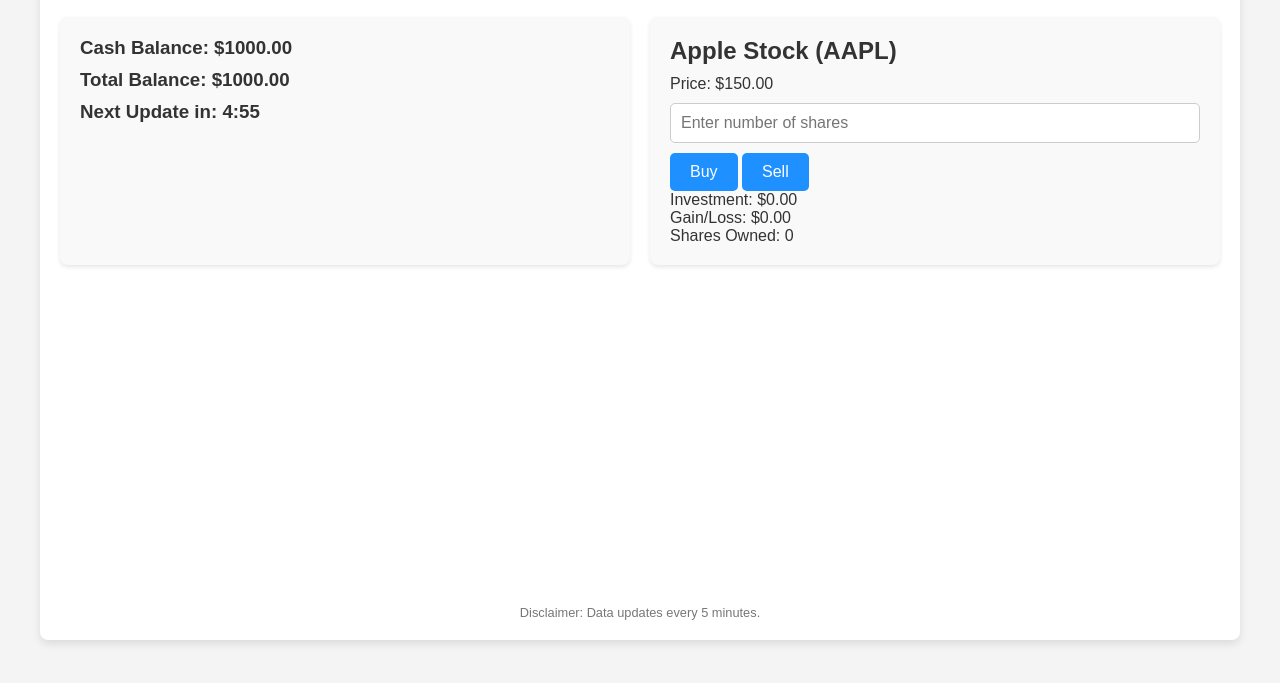
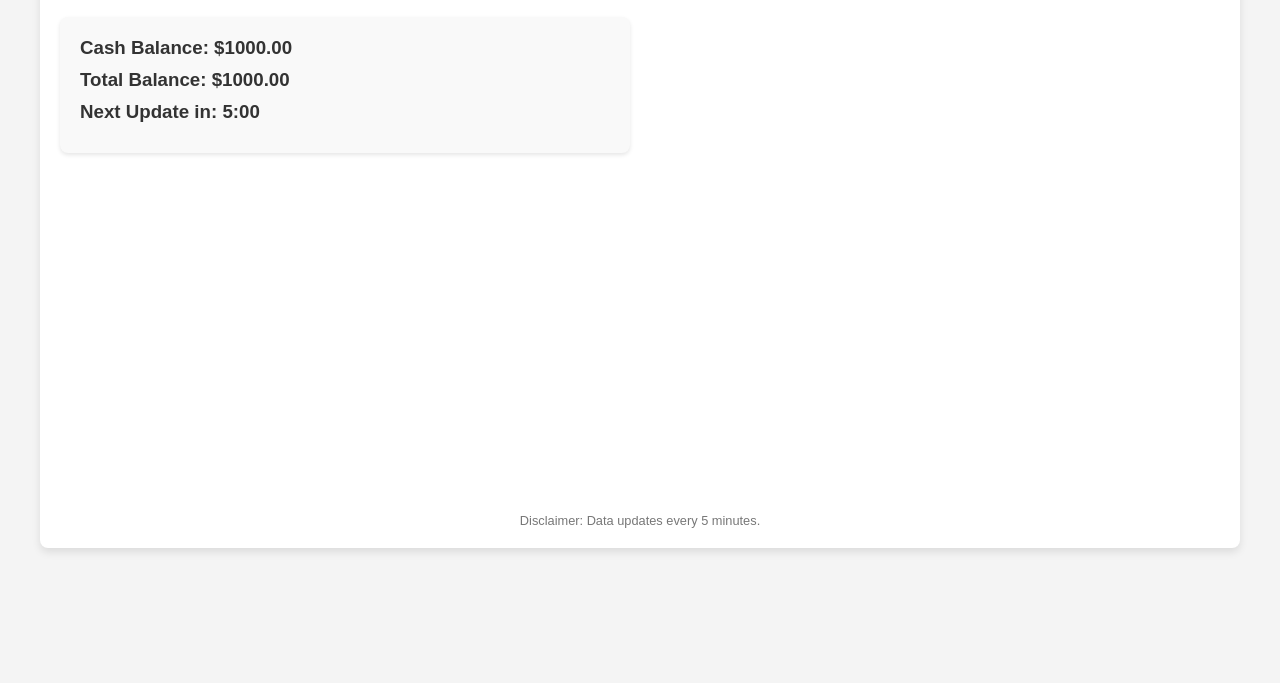
Before and after one commit to Haloe572/stock-simulator, a plain HTML site: page index.html in a window 1280 px wide. Shown: the part 101-784 px from the top of the page. Drawn offline with nearby package versions, Linux system fonts and the light colour scheme.

Commit message:
Update index.html

```diff
--- a/index.html
+++ b/index.html
@@ -9,38 +9,34 @@
 </head>
 <body>
     <div class="container">
+        <!-- Header Section -->
         <div class="header">
             <button id="theme-toggle" onclick="toggleTheme()">🌙</button>
             <h1>Stock Paper Trading Simulator</h1>
         </div>
+
+        <!-- Cash and Balance Info -->
         <div class="stock-info">
             <div class="cash-info">
                 <h3>Cash Balance: <span id="cash">$1000.00</span></h3>
                 <h3>Total Balance: <span id="total-balance">$1000.00</span></h3>
                 <h3>Next Update in: <span id="time-left">5:00</span></h3>
             </div>
-            <div class="stock">
-                <h2>Apple Stock (AAPL)</h2>
-                <p>Price: $<span id="apple-price">150.00</span></p>
-                <!-- Input field for number of shares -->
-                <input id="apple-shares" type="number" placeholder="Enter number of shares" min="1" step="1">
-                <button id="buy-button">Buy</button> <!-- Button for buying shares -->
-                <button onclick="sellStock('AAPL')">Sell</button>
-                <p>Investment: $<span id="apple-investment-value">0.00</span></p>
-                <p>Gain/Loss: $<span id="apple-gain-loss">0.00</span></p>
-                <p>Shares Owned: <span id="apple-shares-owned">0</span></p>
-            </div>
         </div>
+
+        <!-- Stock Cards (Dynamically Populated) -->
+        <div class="stock-info"></div>
+
+        <!-- Chart Section -->
         <canvas id="stock-chart" width="400" height="200"></canvas>
+
+        <!-- Disclaimer Section -->
         <div class="disclaimer">
             <p>Disclaimer: Data updates every 5 minutes.</p>
         </div>
     </div>
+
+    <!-- Scripts -->
     <script src="script.js"></script>
-    <script>
-        window.onload = () => {
-            startTimer(); // Start the countdown timer as soon as the page loads
-        };
-    </script>
 </body>
 </html>
```
